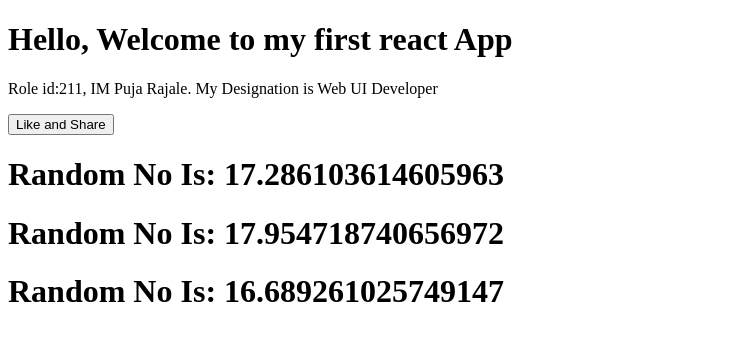
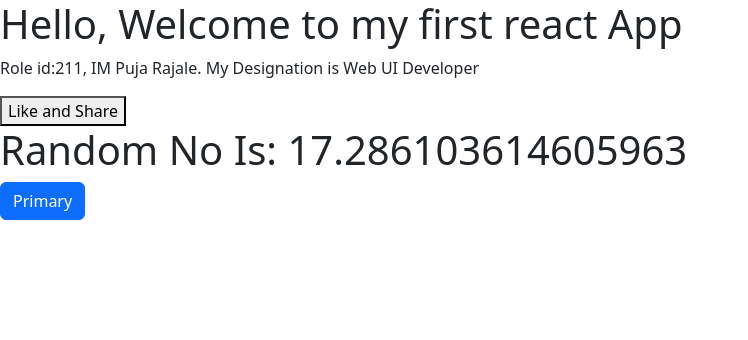
Before and after one commit to pujarajale/my-first-app, a React (Vite) app: page / in a window 1280 px wide. Shown: the top 340 px of the page, without its empty margins (0-748 px from the left). Built offline with nearby package versions, Linux system fonts and the light colour scheme.

Commit message:
bootstrap added into project

```diff
--- a/package.json
+++ b/package.json
@@ -10,6 +10,7 @@
     "preview": "vite preview"
   },
   "dependencies": {
+    "bootstrap": "^5.3.7",
     "react": "^19.1.0",
     "react-dom": "^19.1.0"
   },
--- a/src/App.jsx
+++ b/src/App.jsx
@@ -8,8 +8,9 @@
       <Hello></Hello>
       <CButton></CButton>
       <Random></Random>
-      <Random></Random>
-      <Random></Random>
+      <button type="button" class="btn btn-primary">
+        Primary
+      </button>
     </>
   );
 }
```
Also changed, not shown: src/main.jsx (+8 -7 lines), 1 other file (tests, documents, lock files or other folders).
